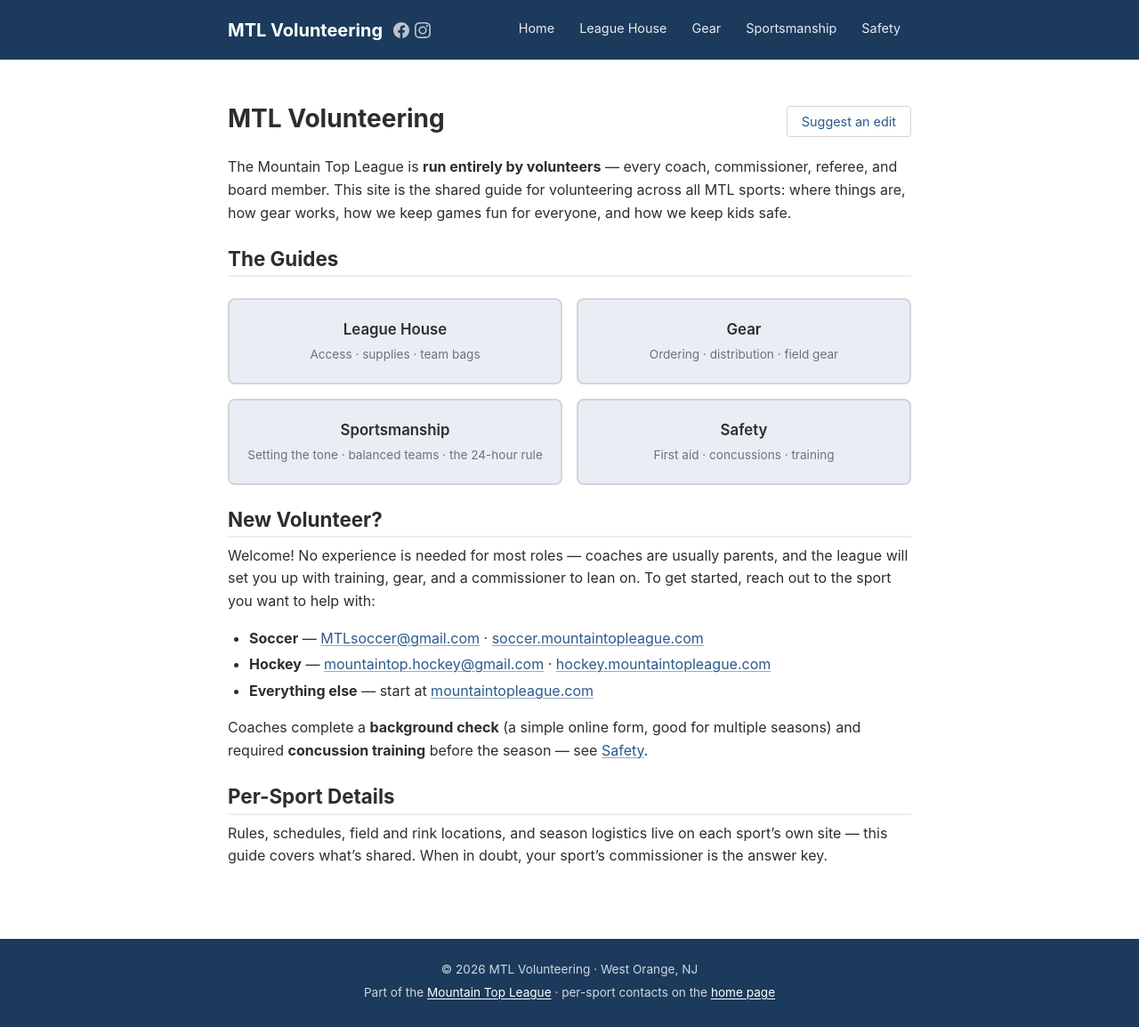
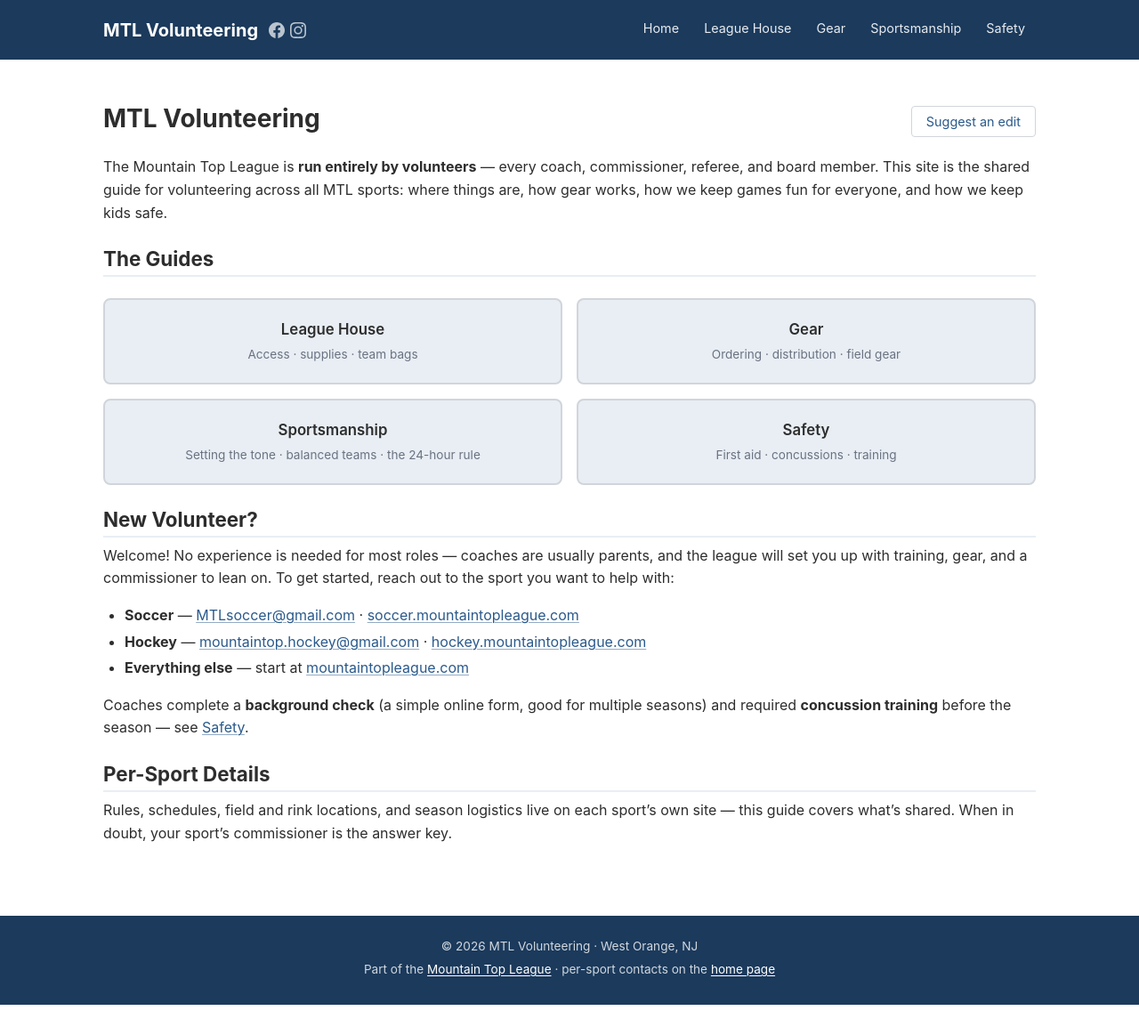
Before and after one commit to SiliconSaga/mtl-volunteering, a Jekyll site: the page built from index.md, in a window 1280 px wide. Shown: the whole page at 89% size. Built offline with Jekyll 4.4.1, drawn with Linux system fonts in a browser that asks for light colours; after the commit the page ends 1129 px from its top, so only the background shows below that.

Commit message:
style: widen the page frame to 1080px
Moves `.container` from 800px to 1080px, which covers the header bar and the page body. The nav stays on one line and the side margins stop going unused. All four MTL sites carry the same change.

Co-Authored-By: Claude Opus 5.5 <noreply@anthropic.com>

Co-Authored-By: Claude Opus 5.5 <noreply@anthropic.com>
GDD-Host: dionysus

```diff
--- a/_sass/_base.scss
+++ b/_sass/_base.scss
@@ -29,7 +29,7 @@ body {
 }
 
 .container {
-  max-width: 800px;
+  max-width: 1080px;
   margin: 0 auto;
   padding: 0 1rem;
 }
```
